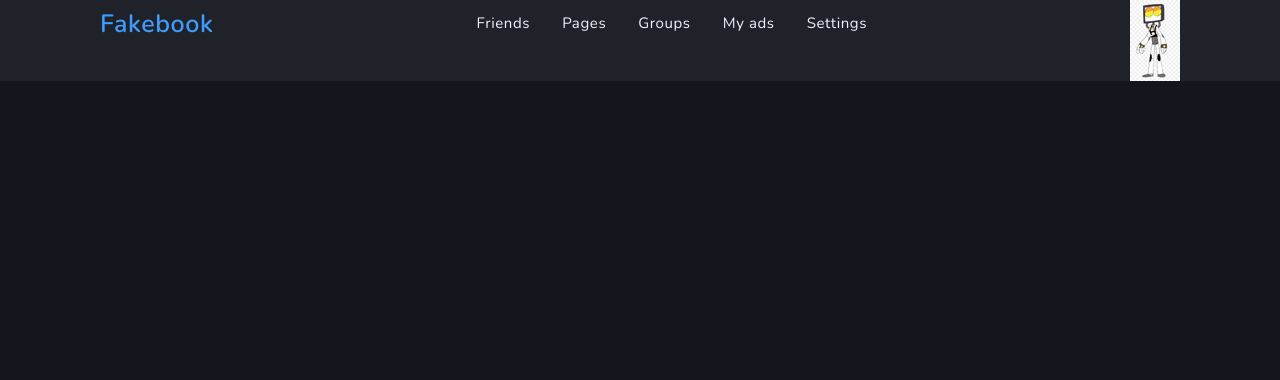
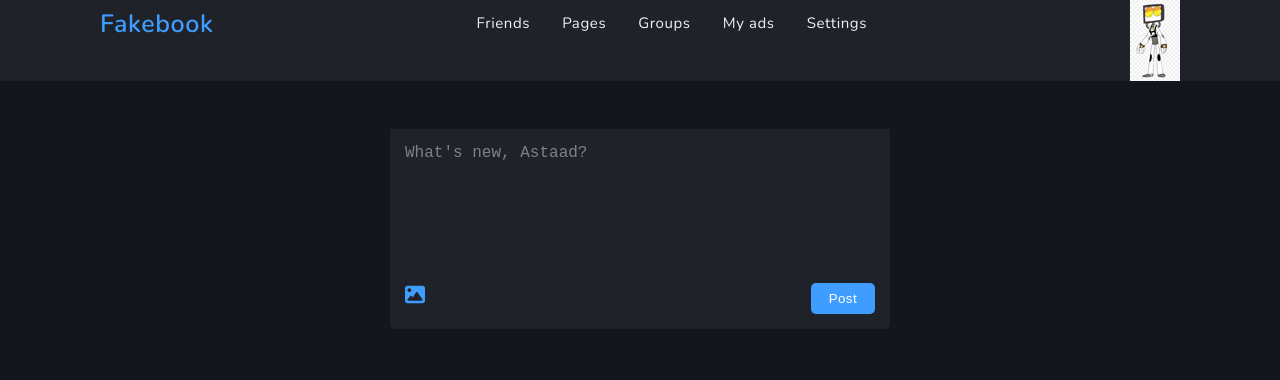
Before and after one commit to UDAY-2997/Fakebook, a plain HTML site: page index.html in a window 1280 px wide. Drawn offline with nearby package versions, Linux system fonts and the light colour scheme.

Commit message:
form added

```diff
--- a/assets/script/index.js
+++ b/assets/script/index.js
@@ -0,0 +1,3 @@
+"use strcit";
+
+// Uploaded file name perview
--- a/assets/style/index.css
+++ b/assets/style/index.css
@@ -56,3 +56,53 @@ a:active {
 }
 
 /* HEADER ENDS */
+
+/* MAIN */
+
+#form,
+#posts {
+  display: grid;
+  text-align: center;
+  justify-content: center;
+  align-items: center;
+}
+
+form {
+  width: 500px;
+  height: 200px;
+  margin: 3rem 0rem;
+  border-radius: 5px;
+  background-color: #1f2229;
+}
+
+form textarea {
+  width: 500px;
+  height: 132px;
+  background-color: #1f2229;
+  font-size: 16px;
+  color: #7f8084;
+  padding: 15px;
+  resize: none;
+}
+
+.up-post {
+  display: flex;
+  justify-content: space-between;
+  padding: 15px;
+}
+
+.image-upload > input {
+  display: none;
+}
+
+form input[type="submit"] {
+  background-color: #3e9dff;
+  border-radius: 5px;
+  color: #fff;
+  letter-spacing: 0.4px;
+  padding: 8px 18px;
+  text-align: center;
+  cursor: pointer;
+}
+
+/* MAIN ENDS */
--- a/index.html
+++ b/index.html
@@ -35,6 +35,26 @@
     </div>
   </header>
   <main>
+    <section id="form">
+      <form>
+        <textarea>What's new, Astaad?</textarea>
+        <div class="up-post">
+          <div class="image-upload">
+            <label for="file">
+              <i class="fa-solid fa-image fa-beat fa-lg" style="color: #3e9dff;"></i>
+            </label>
+
+            <input id="file" type="file" />
+
+          </div>
+
+          <input type="submit" name="submit" id="submit" value="Post">
+        </div>
+      </form>
+    </section>
+    <section id="posts">
+
+    </section>
 
   </main>
 </body>
```
